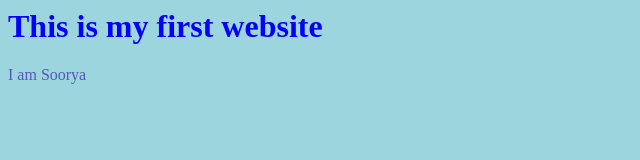
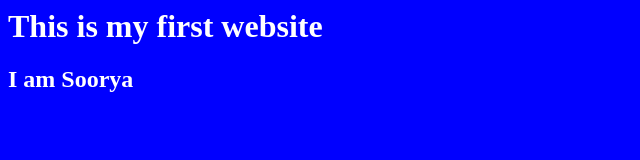
Before and after one commit to Soorya7/Mern-demo, a plain HTML site: page index.html in a window 1280 px wide. Shown: the whole page, without its empty margins (0-640 px from the left). Drawn offline with Linux system fonts and the light colour scheme; files whose address does not match are found by name.

Commit message:
Colour changed

```diff
--- a/assets/styles.css
+++ b/assets/styles.css
@@ -1,9 +1,9 @@
 body {
-    background-color: rgb(156, 213, 221);
+    background-color: blue;
   }
   h1 {
-    color: blue;
+    color: white;
   }
-  p {
-  color:rgba(72, 72, 180, 0.877);
+  h2 {
+    color: white;
   }
--- a/index.html
+++ b/index.html
@@ -2,6 +2,6 @@
     <link rel="stylesheet" href="C:\Users\soory\OneDrive\Desktop\Mernn-1\assets\styles.css">
     <body>
         <h1>This is my first website</h1>
-        <p>I am Soorya</p>
+        <h2>I am Soorya</h2>
     </body>
 </html>
```
